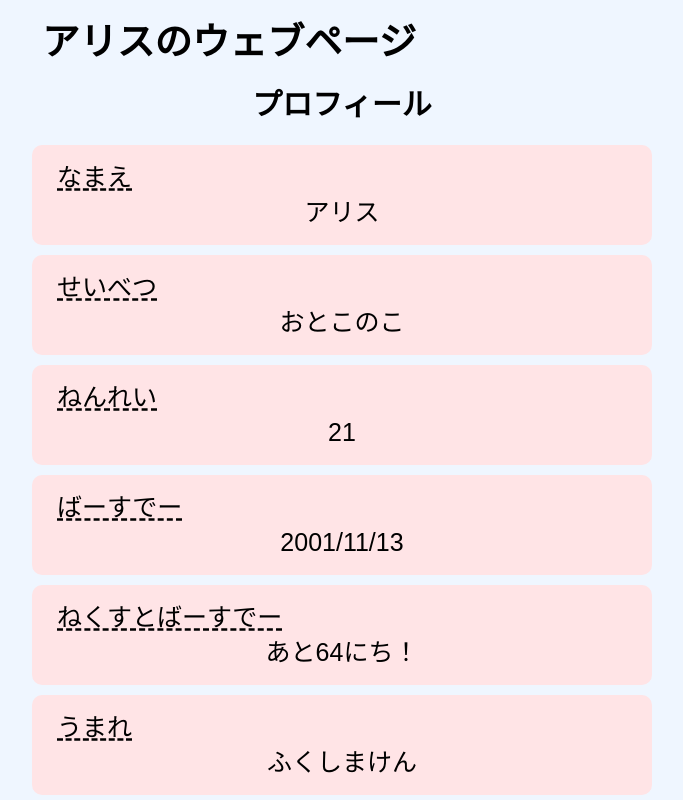
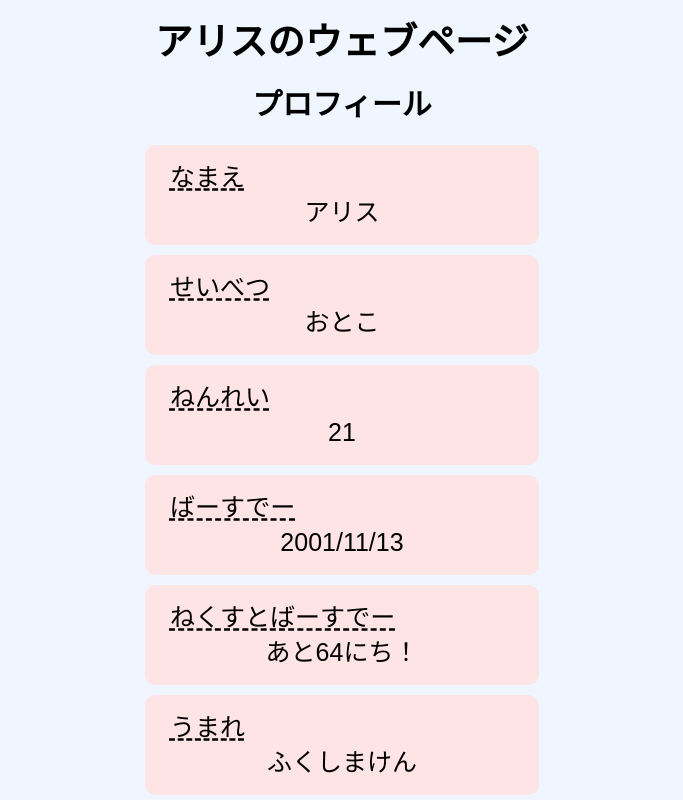
Before and after one commit to sekine-1113/portfolio, a Next.js app: page / in a window 1280 px wide. Shown: the top 800 px of the page, without its empty margins (298-981 px from the left). Built offline with nearby package versions, Linux system fonts and the light colour scheme; a web font is replaced by a local one.

Commit message:
feat: プロフィールを更新しました。

```diff
--- a/src/pages/api/v1/profile-detail.ts
+++ b/src/pages/api/v1/profile-detail.ts
@@ -10,7 +10,7 @@ const handler = (req: NextApiRequest, res: NextApiResponse) => {
     const profile = {
         items: [
             {itemName: "なまえ", item: "アリス"},
-            {itemName: "せいべつ", item: "おとこのこ"},
+            {itemName: "せいべつ", item: "おとこ"},
             {itemName: "ねんれい", item: currentAge},
             {itemName: "うまれ", item: "ふくしまけん"},
             {itemName: "しんちょう", item: "167cmぐらい"},
--- a/src/pages/api/v1/profile.ts
+++ b/src/pages/api/v1/profile.ts
@@ -19,7 +19,7 @@ const handler = (req: NextApiRequest, res: NextApiResponse) => {
     const profile = {
         items: [
             {itemName: "なまえ", item: "アリス"},
-            {itemName: "せいべつ", item: "おとこのこ"},
+            {itemName: "せいべつ", item: "おとこ"},
             {itemName: "ねんれい", item: currentAge},
             {itemName: "ばーすでー", item: birthDate.toLocaleString("ja-JP").split(" ")[0]},
             {itemName: "ねくすとばーすでー", item: nextBirthDateText},
--- a/src/pages/index.tsx
+++ b/src/pages/index.tsx
@@ -16,7 +16,7 @@ export default function Home() {
     if (isLoading) return <div>Loading...</div>
     if (!data) return null
 
-    const classNames = `mx-auto w-1/2 ${fontStyle.className}`;
+    const classNames = `mx-auto w-max ${fontStyle.className}`;
 
     return (
         <div className='container font-mono max-w-screen flex mx-auto bg-blue-50 mb-10'>
--- a/src/pages/profile/index.tsx
+++ b/src/pages/profile/index.tsx
@@ -17,7 +17,7 @@ export default function Profile() {
     if (isLoading) return <div>Loading...</div>
     if (!data) return null
 
-    const classNames = `mx-auto w-1/2 ${fontStyle.className}`;
+    const classNames = `mx-auto w-fit ${fontStyle.className}`;
 
     return (
         <div className='container font-mono max-w-screen flex mx-auto bg-blue-50 mb-10'>
@@ -25,7 +25,7 @@ export default function Profile() {
             <body className={classNames}>
                 <div>
                     <h1 className='text-3xl text-start m-4 font-bold'>アリスのウェブページ</h1>
-                    <h2 className='text-2xl text-center m-4 font-bold'>プロフィール2</h2>
+                    <h2 className='text-2xl text-center m-4 font-bold'>しょうさいプロフィール</h2>
                     <div className=''>
                         {data.items.map((it) => (
                             <div key={it.itemName} className='text-lg bg-rose-100 rounded-lg m-2 p-3'>
```
